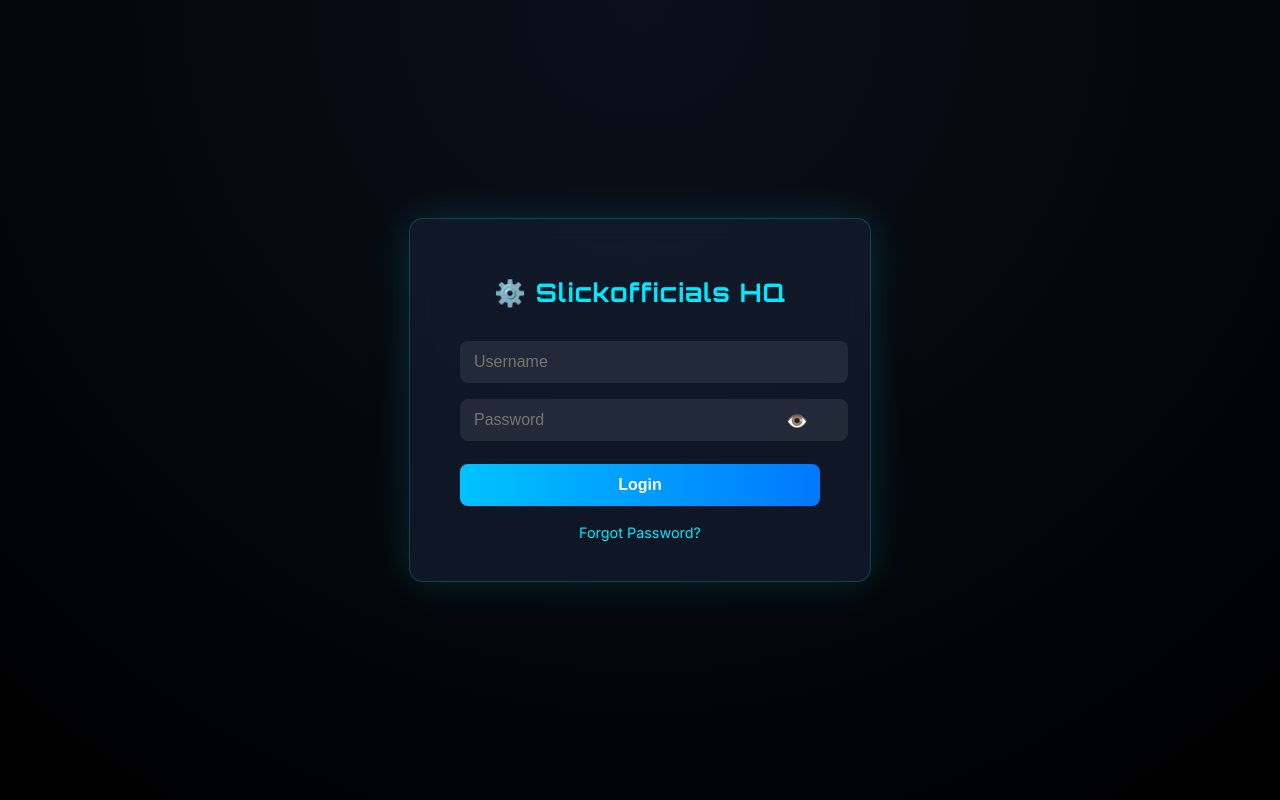
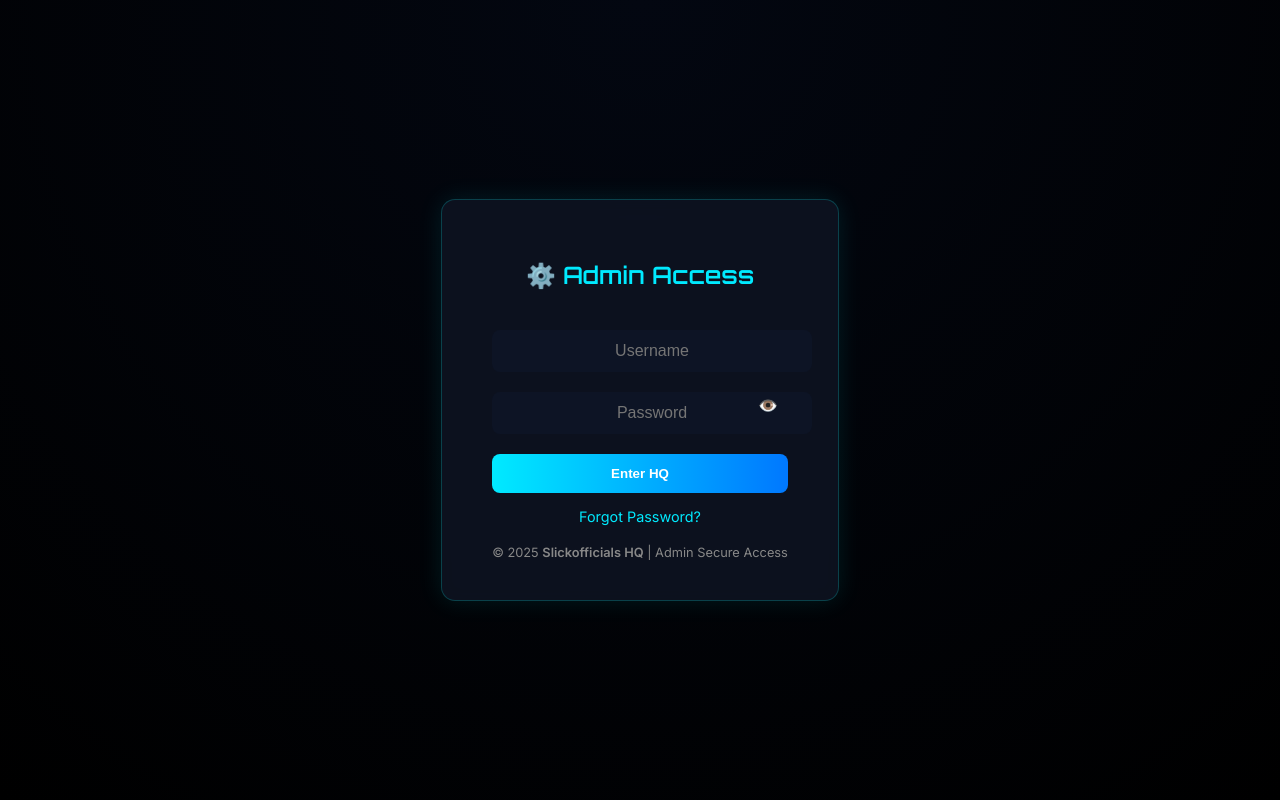
Before and after one commit to slickofficials/SlickOfficials-HQ-HUB, a Flask app: page / in a window 1280 px wide. Run offline with Flask 3, Linux system fonts and the light colour scheme.

Commit message:
Update login.html

```diff
--- a/templates/login.html
+++ b/templates/login.html
@@ -1,10 +1,10 @@
 <!DOCTYPE html>
 <html lang="en">
 <head>
-  <meta charset="UTF-8" />
-  <meta name="viewport" content="width=device-width, initial-scale=1.0" />
-  <title>Slickofficials HQ Login</title>
-  <link href="https://fonts.googleapis.com/css2?family=Orbitron:wght@500;700&family=Inter:wght@400;600&display=swap" rel="stylesheet">
+  <meta charset="UTF-8">
+  <meta name="viewport" content="width=device-width, initial-scale=1.0">
+  <title>Slickofficials HQ | Admin Login</title>
+  <link href="https://fonts.googleapis.com/css2?family=Orbitron:wght@600&family=Inter:wght@400;600&display=swap" rel="stylesheet">
   <style>
     body {
       margin: 0;
@@ -12,79 +12,63 @@
       display: flex;
       justify-content: center;
       align-items: center;
-      background: radial-gradient(circle at top, #0b0f1a, #000000);
+      background: radial-gradient(circle at top, #030711, #000);
+      color: #e0e0e0;
       font-family: 'Inter', sans-serif;
-      color: #fff;
-      overflow: hidden;
     }
 
     .login-container {
-      background: rgba(20, 30, 50, 0.7);
+      background: rgba(15, 20, 35, 0.85);
       padding: 40px 50px;
       border-radius: 14px;
-      backdrop-filter: blur(12px);
+      box-shadow: 0 0 25px rgba(0, 255, 255, 0.1);
+      text-align: center;
       border: 1px solid rgba(0, 255, 255, 0.2);
-      box-shadow: 0 0 40px rgba(0, 255, 255, 0.15);
-      text-align: center;
-      width: 360px;
-      animation: fadeIn 1s ease;
+      backdrop-filter: blur(8px);
     }
 
-    h1 {
+    h2 {
       font-family: 'Orbitron', sans-serif;
-      font-size: 1.6rem;
       color: #00eaff;
-      margin-bottom: 25px;
-      letter-spacing: 1px;
+      margin-bottom: 30px;
     }
 
-    input[type="text"],
-    input[type="password"] {
+    input {
       width: 100%;
-      padding: 12px 14px;
-      margin: 8px 0;
+      padding: 12px;
+      margin: 10px 0;
       border: none;
       border-radius: 8px;
+      background: #0d1425;
+      color: #e0e0e0;
+      font-size: 1rem;
+      text-align: center;
       outline: none;
-      background: rgba(255, 255, 255, 0.08);
-      color: #fff;
-      font-size: 1rem;
-      transition: 0.3s;
     }
 
-    input[type="text"]:focus,
-    input[type="password"]:focus {
-      box-shadow: 0 0 10px #00eaff;
-      background: rgba(255, 255, 255, 0.15);
-    }
-
-    .password-wrapper {
+    .password-container {
       position: relative;
     }
 
-    .toggle-eye {
+    .eye-icon {
       position: absolute;
-      right: 12px;
-      top: 50%;
-      transform: translateY(-50%);
+      right: 10px;
+      top: 13px;
       cursor: pointer;
       color: #00eaff;
-      font-size: 1.1rem;
-      user-select: none;
     }
 
     button {
-      background: linear-gradient(90deg, #00c3ff, #0078ff);
-      color: white;
+      width: 100%;
       padding: 12px;
+      background: linear-gradient(90deg, #00eaff, #0078ff);
       border: none;
-      width: 100%;
       border-radius: 8px;
+      font-weight: 600;
+      color: #fff;
+      margin-top: 10px;
       cursor: pointer;
-      font-weight: bold;
-      margin-top: 15px;
-      transition: 0.4s;
-      font-size: 1rem;
+      transition: 0.3s;
     }
 
     button:hover {
@@ -94,51 +78,46 @@
 
     .forgot {
       display: block;
-      margin-top: 18px;
+      margin-top: 15px;
       color: #00eaff;
+      text-decoration: none;
       font-size: 0.9rem;
-      text-decoration: none;
-      transition: 0.3s;
     }
 
     .forgot:hover {
-      text-shadow: 0 0 10px #00eaff;
+      text-decoration: underline;
     }
 
-    .error {
-      color: #ff5e5e;
-      font-size: 0.9rem;
-      margin-top: 10px;
-    }
-
-    @keyframes fadeIn {
-      from { opacity: 0; transform: translateY(20px); }
-      to { opacity: 1; transform: translateY(0); }
+    footer {
+      margin-top: 20px;
+      font-size: 0.8rem;
+      color: #888;
     }
   </style>
 </head>
 <body>
+
   <div class="login-container">
-    <h1>⚙️ Slickofficials HQ</h1>
-    <form method="POST" action="/">
+    <h2>⚙️ Admin Access</h2>
+    <form method="POST">
       <input type="text" name="username" placeholder="Username" required>
-      <div class="password-wrapper">
-        <input type="password" name="password" id="password" placeholder="Password" required>
-        <span class="toggle-eye" onclick="togglePassword()">👁️</span>
+      <div class="password-container">
+        <input type="password" id="password" name="password" placeholder="Password" required>
+        <span class="eye-icon" onclick="togglePassword()">👁️</span>
       </div>
-      <button type="submit">Login</button>
+      <button type="submit">Enter HQ</button>
     </form>
-    {% if error %}
-      <div class="error">{{ error }}</div>
-    {% endif %}
-    <a class="forgot" href="{{ url_for('forgot_password') }}">Forgot Password?</a>
+
+    <a href="{{ url_for('forgot_password') }}" class="forgot">Forgot Password?</a>
+    <footer>© 2025 <strong>Slickofficials HQ</strong> | Admin Secure Access</footer>
   </div>
 
   <script>
     function togglePassword() {
-      const pwd = document.getElementById("password");
-      pwd.type = pwd.type === "password" ? "text" : "password";
+      const pwd = document.getElementById('password');
+      pwd.type = pwd.type === 'password' ? 'text' : 'password';
     }
   </script>
+
 </body>
 </html>
```
